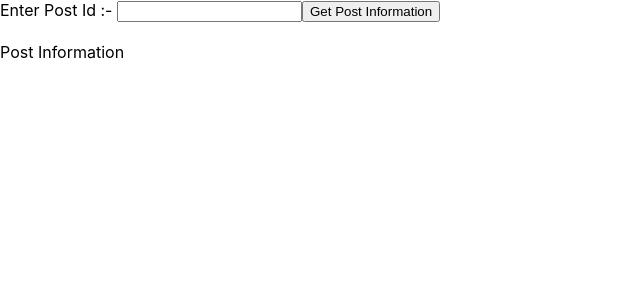
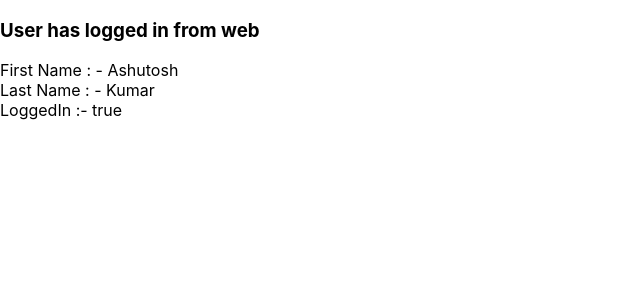
Before and after one commit to tenaciousBody/TravelWithMe, a React (Create React App) app: page / in a window 1280 px wide. Shown: the top 300 px of the page, without its empty margins (0-640 px from the left). Built offline with nearby package versions, Linux system fonts and the light colour scheme; no server answers.

Commit message:
How to implement context using useContext in functional components

```diff
--- a/src/App.js
+++ b/src/App.js
@@ -28,6 +28,7 @@ import MouseHooks from './Component/MouseHooks';
 import MouseContainer from './Component/MouseContainer';
 import IntervalCounter from './Component/IntervalCounter';
 import ApiCallByHooks from './Component/ApiCallByHooks';
+import FComponentA from './Component/FComponentA';
 
 function App() {
   return (
@@ -70,7 +71,8 @@ function App() {
 //<MouseHooks/>
 //<MouseContainer/>
 //<IntervalCounter/>
-<ApiCallByHooks/>
+//<ApiCallByHooks/>
+<FComponentA/>
 }
 
 
--- /dev/null
+++ b/src/Component/FComponentA.js
@@ -0,0 +1,26 @@
+import React from 'react'
+import FComponentB from './FComponentB';
+
+export const user = React.createContext()
+export const channel = React.createContext();
+
+const userProps = {
+    name : 'Ashutosh',
+    Lname: 'Kumar',
+    isAuthenticated: 'true'
+}
+
+function FComponentA() {
+  return (
+    <div>
+        <user.Provider value={userProps}>
+            <channel.Provider value='web'>
+                <FComponentB/>
+            </channel.Provider>
+        </user.Provider>
+
+    </div>
+  )
+}
+
+export default FComponentA
--- /dev/null
+++ b/src/Component/FComponentB.js
@@ -0,0 +1,10 @@
+import React from 'react'
+import FComponentC from './FComponentC'
+
+function FComponentB() {
+  return (
+    <FComponentC/>
+  )
+}
+
+export default FComponentB
--- /dev/null
+++ b/src/Component/FComponentC.js
@@ -0,0 +1,19 @@
+import React, { useContext } from 'react'
+import { user, channel } from './FComponentA'
+
+function FComponentC() {
+    const userObj = useContext(user)
+    const channelObj = useContext(channel)
+  return (
+    <div>
+        <h3>User has logged in from {channelObj}</h3>
+        <label> First Name : - {userObj.name}</label>
+        <br/>
+        <label>Last Name : - {userObj.Lname}</label>
+        <br/>
+        <label> LoggedIn :- {userObj.isAuthenticated}</label>
+    </div>
+  )
+}
+
+export default FComponentC
```
